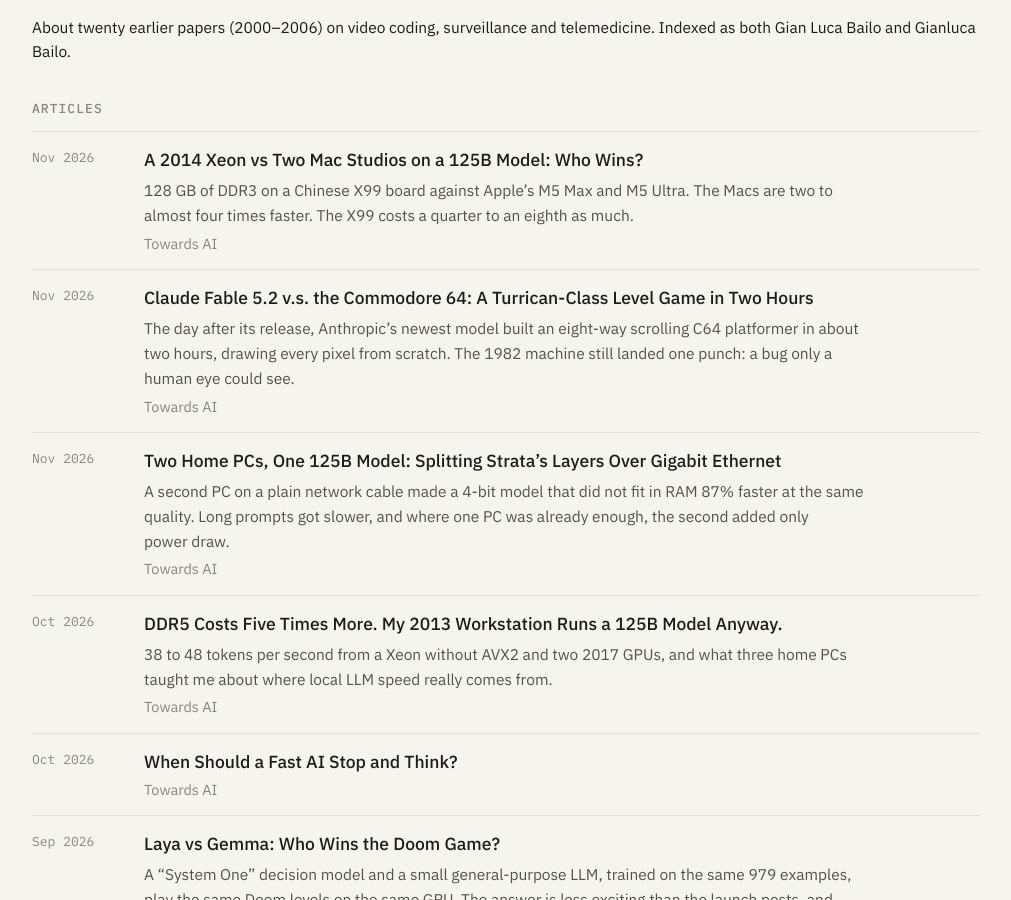
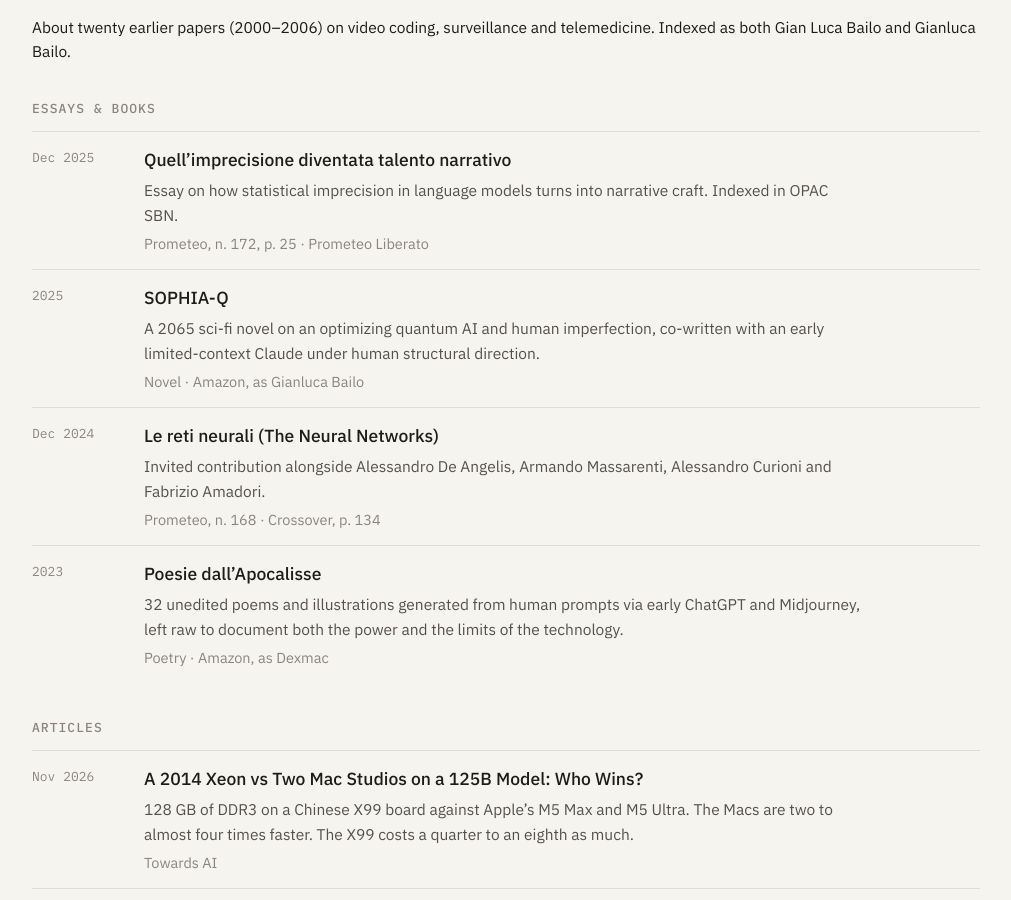
Before and after one commit to dexmac221/dexmac221.github.io, a plain HTML site: page index.html in a window 1280 px wide. Shown: the part 2261-3161 px from the top of the page, without its empty margins (134-1145 px from the left). Drawn offline with Linux system fonts and the light colour scheme.

Commit message:
Essays & Books: two Prometeo pieces and two books
Under Writing, between Papers and Articles: the essays in Prometeo n. 172
(Dec 2025) and n. 168 Crossover (Dec 2024), the novel SOPHIA-Q (2025) and
Poesie dall'Apocalisse (2023), both on Amazon. Titles without a link use the
same look as linked ones.

Co-Authored-By: Claude Opus 5.5 <noreply@anthropic.com>

```diff
--- a/index.html
+++ b/index.html
@@ -178,6 +178,42 @@
       <p class="all">About twenty earlier papers (2000–2006) on video coding, surveillance and telemedicine.
         Indexed as both Gian Luca Bailo and Gianluca Bailo.</p>
 
+      <h3 class="sub">Essays &amp; Books</h3>
+      <ul class="entries">
+        <li>
+          <span class="date">Dec 2025</span>
+          <div>
+            <span class="title" lang="it">Quell’imprecisione diventata talento narrativo</span>
+            <p class="desc">Essay on how statistical imprecision in language models turns into narrative craft. Indexed in OPAC SBN.</p>
+            <p>Prometeo, n. 172, p. 25 · Prometeo Liberato</p>
+          </div>
+        </li>
+        <li>
+          <span class="date">2025</span>
+          <div>
+            <a href="https://www.amazon.it/SOPHIA-Q-Gianluca-Bailo/dp/B0G3NFN5GH">SOPHIA-Q</a>
+            <p class="desc">A 2065 sci-fi novel on an optimizing quantum AI and human imperfection, co-written with an early limited-context Claude under human structural direction.</p>
+            <p>Novel · Amazon, as Gianluca Bailo</p>
+          </div>
+        </li>
+        <li>
+          <span class="date">Dec 2024</span>
+          <div>
+            <span class="title"><span lang="it">Le reti neurali</span> (The Neural Networks)</span>
+            <p class="desc">Invited contribution alongside Alessandro De Angelis, Armando Massarenti, Alessandro Curioni and Fabrizio Amadori.</p>
+            <p>Prometeo, n. 168 · Crossover, p. 134</p>
+          </div>
+        </li>
+        <li>
+          <span class="date">2023</span>
+          <div>
+            <a href="https://www.amazon.it/Poesie-dallApocalisse-Poems-Apocalypse-Dexmac-ebook/dp/B0C1W3GLNP" lang="it">Poesie dall’Apocalisse</a>
+            <p class="desc">32 unedited poems and illustrations generated from human prompts via early ChatGPT and Midjourney, left raw to document both the power and the limits of the technology.</p>
+            <p>Poetry · Amazon, as Dexmac</p>
+          </div>
+        </li>
+      </ul>
+
       <h3 class="sub">Articles</h3>
       <ul class="entries">
         <!-- ARTICLES:START -->
--- a/style.css
+++ b/style.css
@@ -114,6 +114,7 @@ h1 { font-size: clamp(40px, 7vw, 64px); line-height: 1.05; margin: 0 0 22px; let
 .entries .date { font: 13px var(--mono); color: var(--ink-3); padding-top: 3px; }
 .entries a { color: var(--ink); font-weight: 500; font-size: 17.5px; }
 .entries a:hover { color: var(--accent); }
+.entries .title { color: var(--ink); font-weight: 500; font-size: 17.5px; }
 .entries p { margin: 2px 0 0; color: var(--ink-3); font-size: 14.5px; }
 .entries p.desc { color: var(--ink-2); font-size: 15.5px; margin: 4px 0 4px; max-width: 720px; }
 .all { margin: 18px 0 0; font-size: 15.5px; }
```
